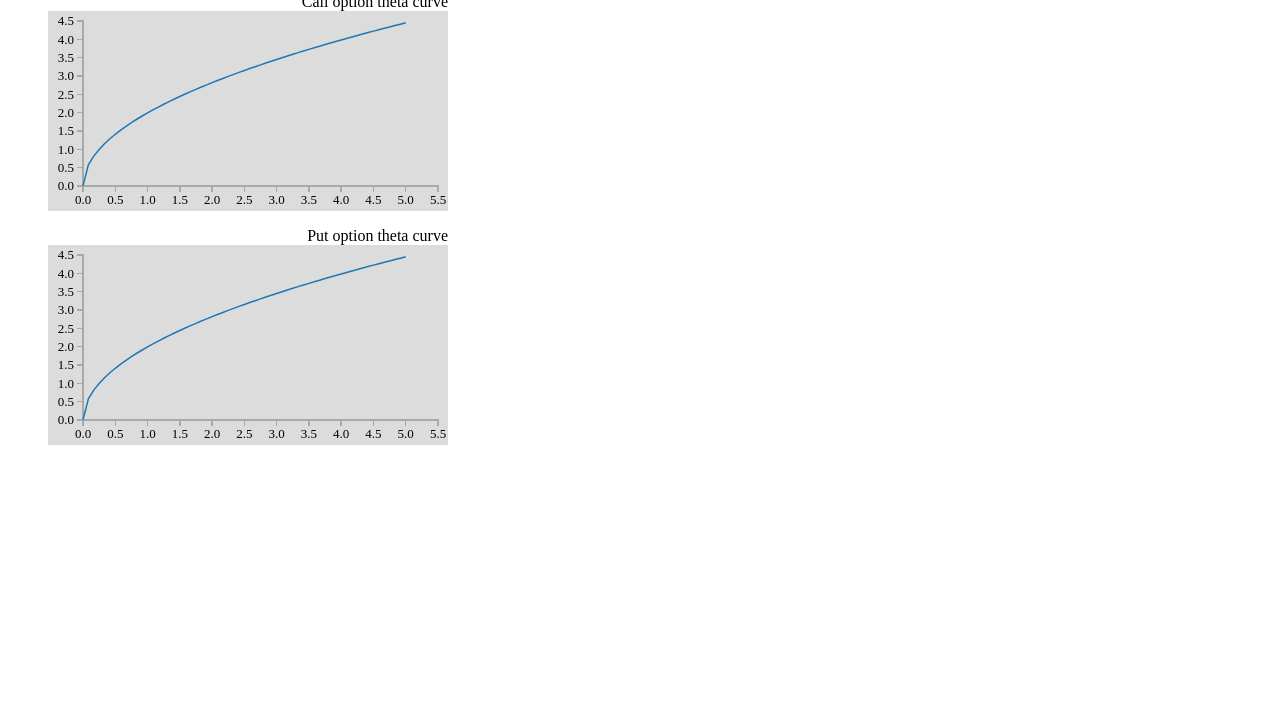
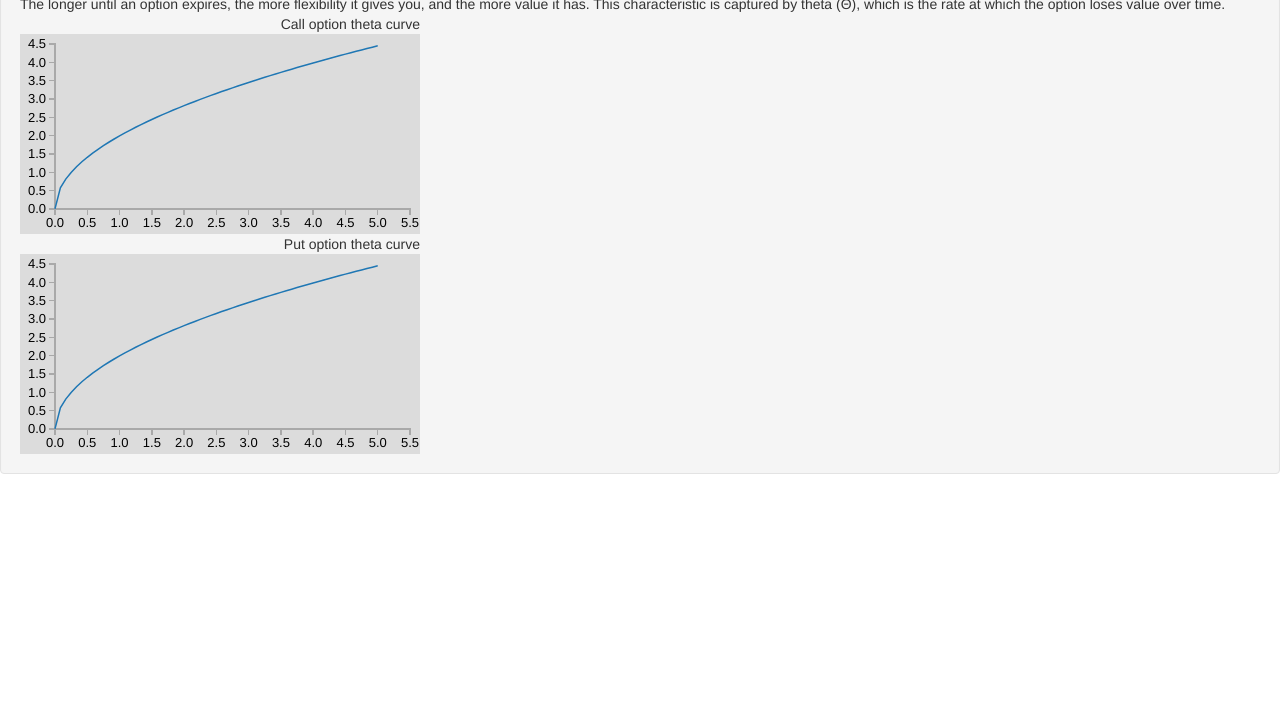
Before and after one commit to ask417/ask417.github.io, a plain HTML site: page pages/theta.html in a window 1280 px wide. Shown: the part 96-800 px from the top of the page. Drawn offline with Linux system fonts and the light colour scheme.

Commit message:
fucking fonts

```diff
--- a/pages/theta.html
+++ b/pages/theta.html
@@ -1,4 +1,5 @@
 <meta charset="utf8">
+<link rel="stylesheet" href="../lib/bootstrap/css/bootstrap.css">
 <link rel="stylesheet" href="../css/style.css">
 <link rel="stylesheet" type="text/css" href="greekplot.css">
 <div class="well" id="content">
```
Also changed, not shown: pages/vega.html (+1 -0 lines), 4 other files.
